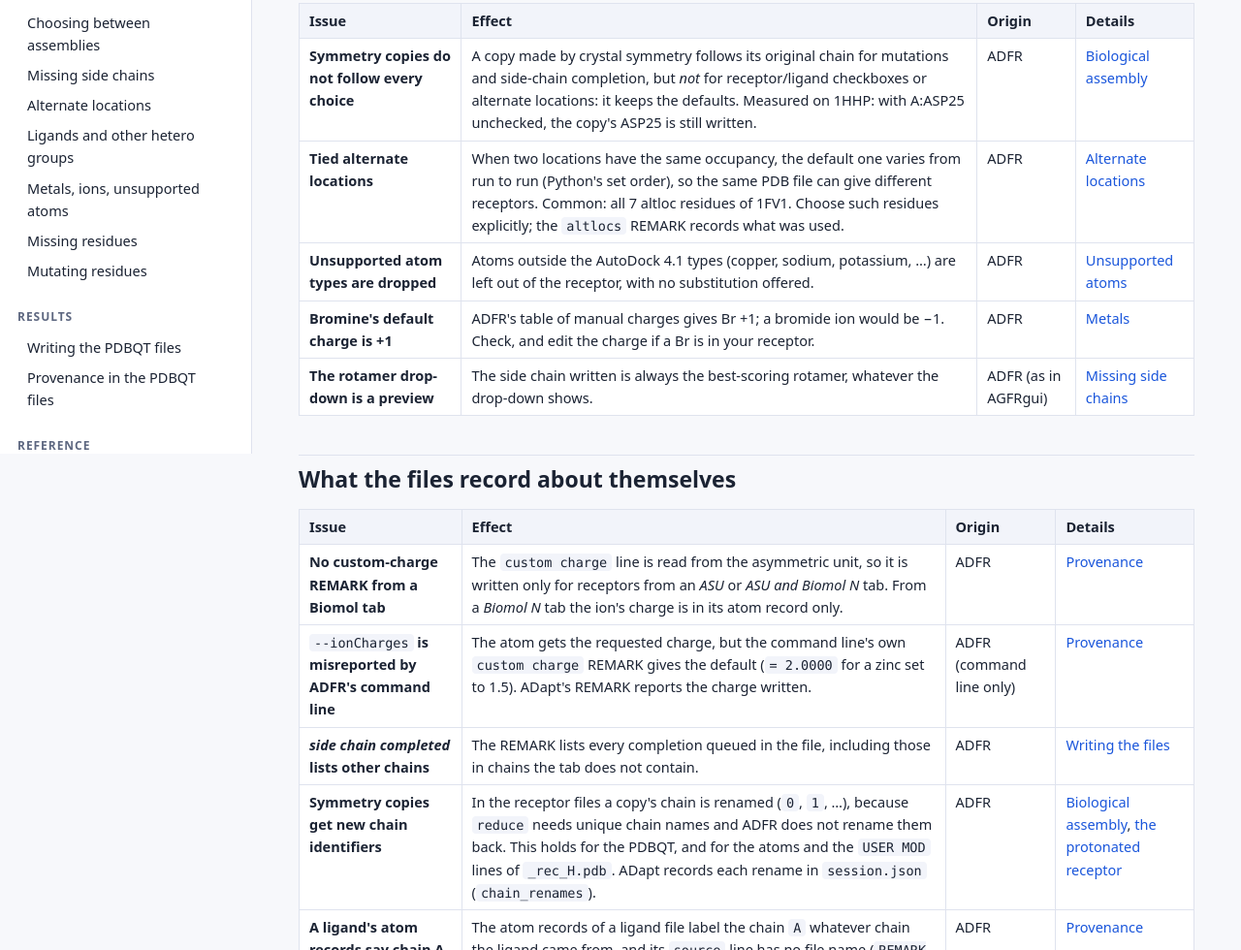
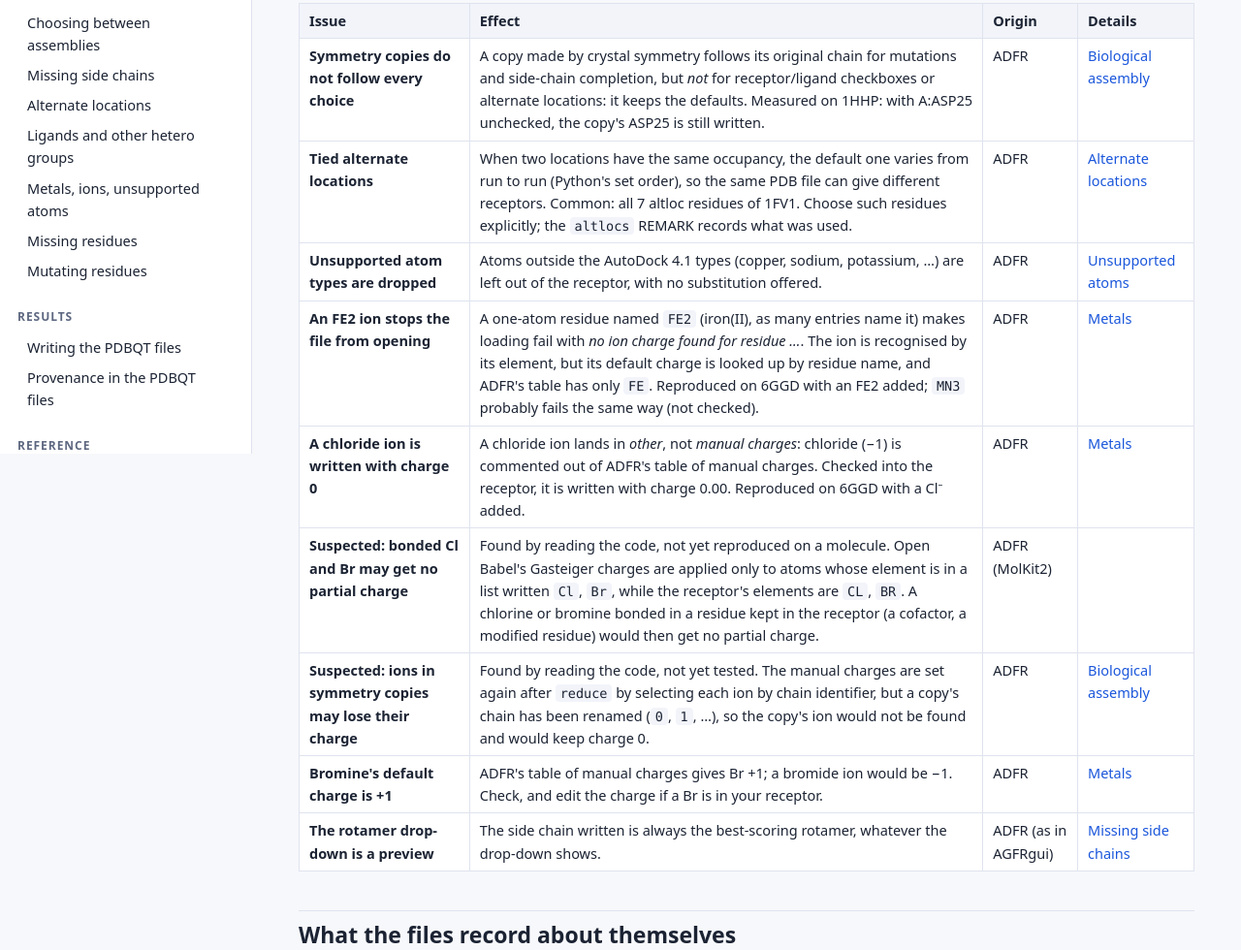
Before and after one commit to sannerlab/adapt, a plain HTML site: page docs/known-issues.html in a window 1280 px wide. Shown: the part 332-1312 px from the top of the page at 97% size. Drawn offline with Linux system fonts and the light colour scheme.

Commit message:
Known issues: FE2 ion stops loading; chloride ion charge 0; two suspected charge defects
Reproduced on 6GGD with an ion added (tests/_out/open_bugs/check.py):
- a one-atom FE2 residue makes loading fail ("no ion charge found for
  residue A:FE2:901:_"): detected by element, default charge looked up by
  residue name, ADFR's table has only FE;
- a chloride ion lands in 'other' (Cl- commented out of the manual-charge
  table) and is written with charge 0.00.
Suspected from the code, not yet reproduced: bonded Cl/Br get no Gasteiger
charge (case-sensitive element list in MolKit2); ions in renamed symmetry
copies lose their manual charge. All inherited from ADFR/MolKit2.

Co-Authored-By: Claude Opus 5.5 <noreply@anthropic.com>

```diff
--- a/docs/known-issues.html
+++ b/docs/known-issues.html
@@ -56,6 +56,27 @@ href="case-altlocs.html">Alternate locations</a></td></tr>
 (copper, sodium, potassium, …) are left out of the receptor, with no substitution
 offered.</td><td>ADFR</td><td><a href="case-metals.html#unknown">Unsupported
 atoms</a></td></tr>
+<tr><td><b>An FE2 ion stops the file from opening</b></td><td>A one-atom residue named
+<code>FE2</code> (iron(II), as many entries name it) makes loading fail with <i>no ion charge
+found for residue …</i>. The ion is recognised by its element, but its default charge is looked
+up by residue name, and ADFR's table has only <code>FE</code>. Reproduced on 6GGD with an FE2
+added; <code>MN3</code> probably fails the same way (not checked).</td><td>ADFR</td><td><a
+href="case-metals.html">Metals</a></td></tr>
+<tr><td><b>A chloride ion is written with charge 0</b></td><td>A chloride ion lands in
+<i>other</i>, not <i>manual charges</i>: chloride (−1) is commented out of ADFR's table of manual
+charges. Checked into the receptor, it is written with charge 0.00. Reproduced on 6GGD with a Cl⁻
+added.</td><td>ADFR</td><td><a href="case-metals.html">Metals</a></td></tr>
+<tr><td><b>Suspected: bonded Cl and Br may get no partial charge</b></td><td>Found by reading the
+code, not yet reproduced on a molecule. Open Babel's Gasteiger charges are applied only to atoms
+whose element is in a list written <code>Cl</code>, <code>Br</code>, while the receptor's elements
+are <code>CL</code>, <code>BR</code>. A chlorine or bromine bonded in a residue kept in the receptor
+(a cofactor, a modified residue) would then get no partial charge.</td><td>ADFR
+(MolKit2)</td><td></td></tr>
+<tr><td><b>Suspected: ions in symmetry copies may lose their charge</b></td><td>Found by reading the
+code, not yet tested. The manual charges are set again after <code>reduce</code> by selecting each
+ion by chain identifier, but a copy's chain has been renamed (<code>0</code>, <code>1</code>, …), so
+the copy's ion would not be found and would keep charge 0.</td><td>ADFR</td><td><a
+href="case-biomolecule.html">Biological assembly</a></td></tr>
 <tr><td><b>Bromine's default charge is +1</b></td><td>ADFR's table of manual charges gives Br +1;
 a bromide ion would be −1. Check, and edit the charge if a Br is in your
 receptor.</td><td>ADFR</td><td><a href="case-metals.html">Metals</a></td></tr>
```
Also changed, not shown: docs/src/known-issues.html (+21 -0 lines), 1 other file.
